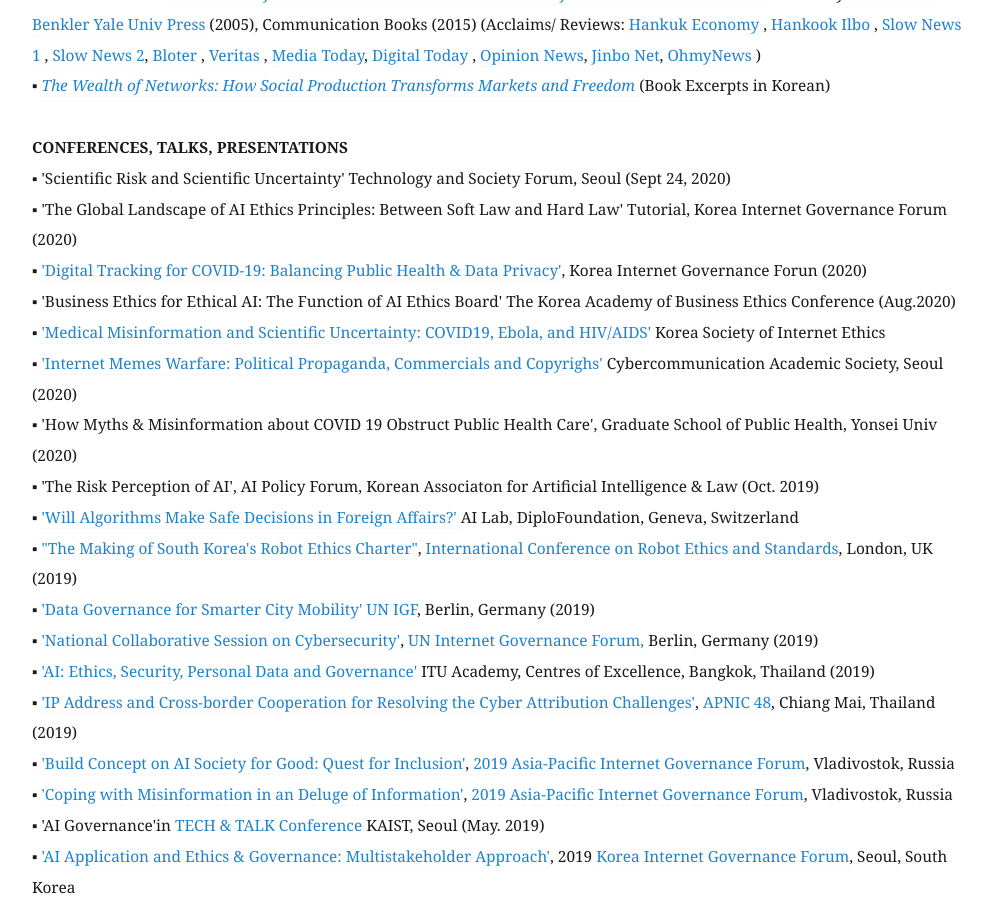
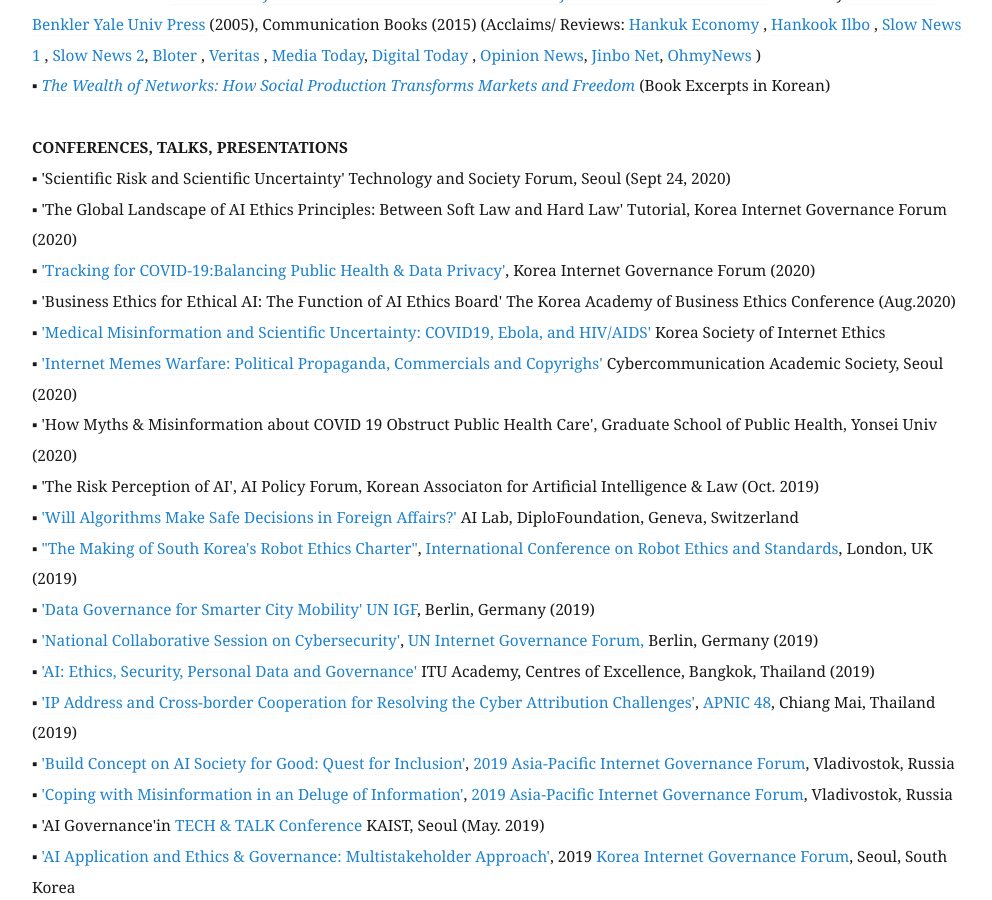
Before and after one commit to eunchangchoi/eunchangchoi.github.io, a Jekyll site: the page built from index.md, in a window 1280 px wide and 900 px high, scrolled down 2483 px. Shown: the whole window, without its empty margins (68-1060 px from the left). Built offline with Jekyll 4.4.1, drawn with Linux system fonts in a browser that asks for light colours.

Commit message:
Update index.md

```diff
--- a/index.md
+++ b/index.md
@@ -46,7 +46,7 @@
  <strong> CONFERENCES, TALKS, PRESENTATIONS </strong> <br>
 ▪  'Scientific Risk and Scientific Uncertainty' Technology and Society Forum, Seoul (Sept 24, 2020)<br>
 ▪  'The Global Landscape of AI Ethics Principles: Between Soft Law and Hard Law' Tutorial, Korea Internet Governance Forum (2020) <br>
-▪  <a href="https://www.slideshare.net/secret/vlJ18LSZxcB11J">'Digital Tracking for COVID-19: Balancing Public Health & Data Privacy'</a>, Korea Internet Governance Forun (2020) <br>
+▪  <a href="https://www.slideshare.net/secret/vlJ18LSZxcB11J">'Tracking for COVID-19:Balancing Public Health & Data Privacy'</a>, Korea Internet Governance Forum (2020) <br>
 ▪  'Business Ethics for Ethical AI: The Function of AI Ethics Board' The Korea Academy of Business Ethics Conference (Aug.2020) <br>
 ▪  <a href="https://youtu.be/UE72pdH8kBU">'Medical Misinformation and Scientific Uncertainty: COVID19, Ebola, and HIV/AIDS'</a> Korea Society of Internet Ethics<br>
 ▪  <a href="https://www.slideshare.net/EunChangChoi/internet-meme-warfare-political-propaganda-commercial-ads-copyright-lawsuits"> 'Internet Memes Warfare: Political Propaganda, Commercials and Copyrighs'</a> Cybercommunication Academic Society, Seoul (2020)<br>
```
